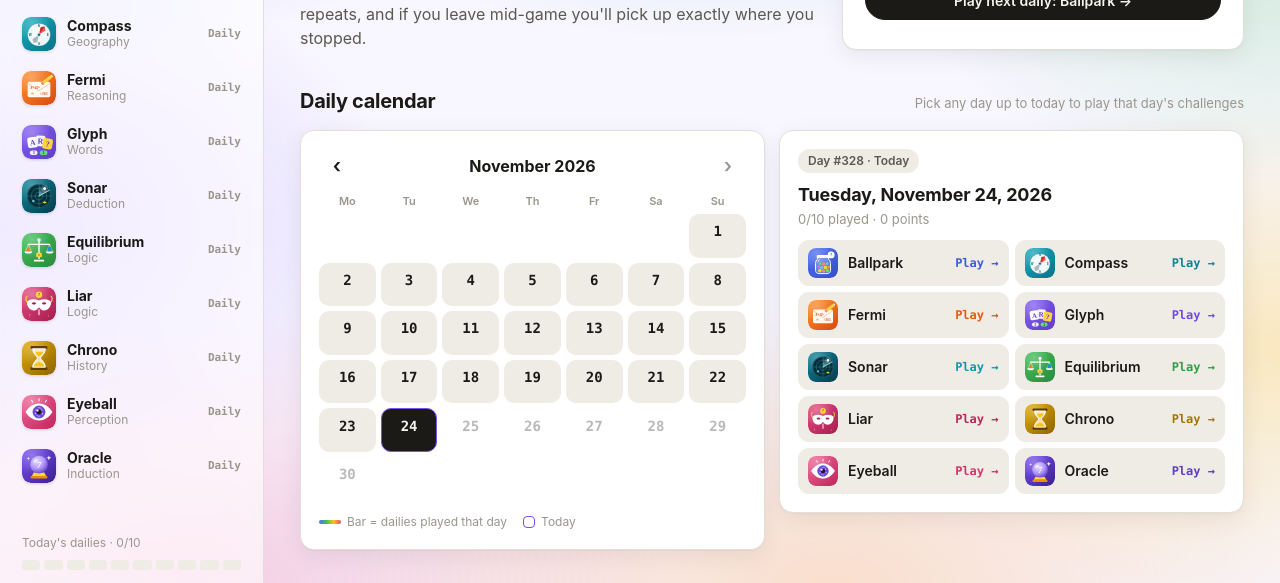
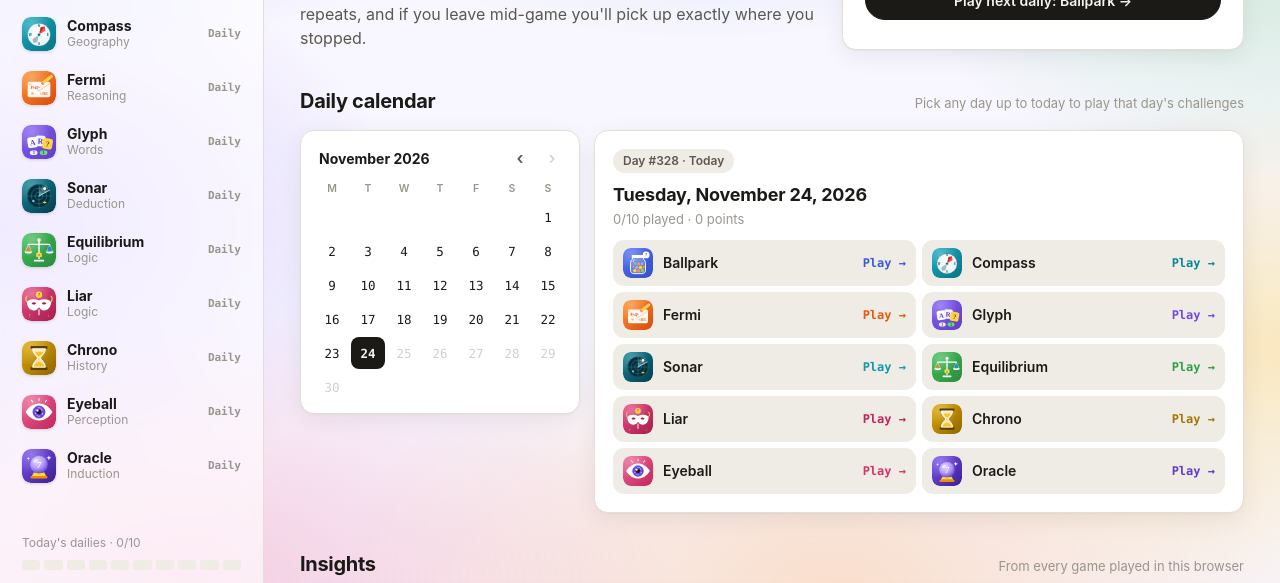
Before and after one commit to letmeguess-it/Mini-Games, a plain HTML site: page index.html in a window 1280 px wide. Shown: the part 212-795 px from the top of the page. Drawn offline with Linux system fonts and the light colour scheme.

Commit message:
Make the dashboard calendar compact and minimal
Small 280px month grid: plain day numbers, a dot for days with dailies played
(a short rainbow bar when all ten are done), today in purple, and month arrows
plus a Today link in the header. Removes the legend and per-day tiles, and
fixes a class clash that enlarged today's cell.

Co-Authored-By: Claude Opus 5.5 <noreply@anthropic.com>
Claude-Session: https://claude.ai/code/session_015qJj3CV6e3sqRqo5nVALnD

```diff
--- a/assets/app.js
+++ b/assets/app.js
@@ -129,19 +129,18 @@
     for (let d = 1; d <= daysIn; d++) {
       const key = `${calMonth}-${String(d).padStart(2, "0")}`, future = key > today, early = key < FIRST_DAY;
       const n = future || early ? 0 : doneOn(key).filter((x) => x.p).length;
-      cells += `<button class="cal-cell ${key === today ? "today" : ""} ${key === selDay ? "sel" : ""} ${n === GAMES.length ? "full" : ""}" data-day="${key}" ${future || early ? "disabled" : ""}
-        aria-label="${key}${n ? `, ${n} of ${GAMES.length} dailies played` : ""}"><b>${d}</b><i style="--p:${(n / GAMES.length) * 100}%"></i></button>`;
+      cells += `<button class="cal-cell ${key === today ? "is-today" : ""} ${key === selDay ? "sel" : ""} ${n === GAMES.length ? "full" : ""}" data-day="${key}" ${future || early ? "disabled" : ""}
+        aria-label="${key}${n ? `, ${n} of ${GAMES.length} dailies played` : ""}">${d}${n ? `<i class="${n === GAMES.length ? "all" : ""}"></i>` : ""}</button>`;
     }
     const rows = doneOn(selDay), pts = rows.reduce((a, x) => a + (x.p ? x.p.score : 0), 0), nDone = rows.filter((x) => x.p).length;
     const nice = new Date(selDay + "T12:00").toLocaleDateString(undefined, { weekday: "long", day: "numeric", month: "long", year: "numeric" });
     box.innerHTML = `
       <div class="card cal">
-        <div class="cal-head"><button class="btn sm ghost" data-nav="-1" ${canPrev ? "" : "disabled"} aria-label="Previous month">‹</button>
-          <b>${monthName}</b><button class="btn sm ghost" data-nav="1" ${canNext ? "" : "disabled"} aria-label="Next month">›</button></div>
-        <div class="cal-grid cal-dow">${["Mo", "Tu", "We", "Th", "Fr", "Sa", "Su"].map((d) => `<span>${d}</span>`).join("")}</div>
+        <div class="cal-head"><b>${monthName}</b>
+          ${calMonth !== today.slice(0, 7) || selDay !== today ? `<button class="cal-link" data-today>Today</button>` : ""}
+          <button class="cal-nav" data-nav="-1" ${canPrev ? "" : "disabled"} aria-label="Previous month">‹</button><button class="cal-nav" data-nav="1" ${canNext ? "" : "disabled"} aria-label="Next month">›</button></div>
+        <div class="cal-grid cal-dow">${["M", "T", "W", "T", "F", "S", "S"].map((d) => `<span>${d}</span>`).join("")}</div>
         <div class="cal-grid">${cells}</div>
-        <div class="cal-legend"><span><i class="lg-bar"></i>Bar = dailies played that day</span><span><i class="lg-today"></i>Today</span>
-          ${calMonth !== today.slice(0, 7) || selDay !== today ? `<button class="btn sm" data-today>Jump to today</button>` : ""}</div>
       </div>
       <div class="card day-panel">
         <div class="dp-head"><div><span class="pill">Day #${dayNumber(selDay)}${selDay === today ? " · Today" : ""}</span><h3>${nice}</h3>
--- a/assets/home.css
+++ b/assets/home.css
@@ -36,32 +36,29 @@
 .sk-name img { border-radius: 5px; }
 .paused .nav-icon { width: 40px; height: 40px; }
 
-/* Daily calendar */
-.cal-wrap { display: grid; grid-template-columns: minmax(0, 1fr) minmax(0, 1fr); gap: 14px; align-items: start; }
-@media (max-width: 1000px) { .cal-wrap { grid-template-columns: 1fr; } }
-.cal { padding: 18px; }
-.cal-head { display: flex; align-items: center; justify-content: space-between; margin-bottom: 10px; }
-.cal-head b { font-size: 16px; }
-.cal-head .btn { width: 36px; padding: 0; font-size: 20px; }
-.cal-grid { display: grid; grid-template-columns: repeat(7, minmax(0, 1fr)); gap: 5px; }
-.cal-dow span { text-align: center; font-size: 11px; color: var(--ink-3); font-weight: 600; padding-bottom: 4px; }
-.cal-cell { aspect-ratio: 1.3; border: 1px solid transparent; border-radius: 10px; background: var(--surface-2); cursor: pointer; display: flex; flex-direction: column;
-  align-items: center; justify-content: center; gap: 5px; padding: 4px; transition: transform .15s var(--ease), border-color .2s, background .2s; }
-.cal-cell b { font: 600 14px var(--mono); }
-.cal-cell i { display: block; width: 70%; height: 4px; border-radius: 2px; background: linear-gradient(90deg, #4c6ef5, #15aabf, #40c057, #fcc419, #ff922b, #e64980, #7950f2) 0 0 / 100% 100% no-repeat;
-  clip-path: inset(0 calc(100% - var(--p)) 0 0 round 2px); position: relative; }
-.cal-cell i::before { content: ""; position: absolute; inset: 0; }
-.cal-cell:hover:not(:disabled) { transform: translateY(-2px); border-color: var(--ink-3); }
-.cal-cell.today { border-color: #7950f2; }
-.cal-cell.sel { background: var(--ink); color: var(--bg); }
-.cal-cell.full b::after { content: "★"; font-size: 9px; margin-left: 2px; color: #fcc419; vertical-align: super; }
-.cal-cell:disabled { opacity: .3; cursor: not-allowed; background: transparent; }
-.cal-cell.empty { background: transparent; pointer-events: none; }
-.cal-legend { display: flex; gap: 16px; align-items: center; flex-wrap: wrap; font-size: 12px; color: var(--ink-3); margin-top: 12px; }
-.cal-legend i { display: inline-block; vertical-align: middle; margin-right: 6px; }
-.lg-bar { width: 22px; height: 4px; border-radius: 2px; background: linear-gradient(90deg, #4c6ef5, #40c057, #fcc419, #e64980); }
-.lg-today { width: 12px; height: 12px; border-radius: 4px; border: 1.5px solid #7950f2; }
-.cal-legend .btn { margin-left: auto; }
+/* Daily calendar: compact month grid */
+.cal-wrap { display: grid; grid-template-columns: 280px minmax(0, 1fr); gap: 14px; align-items: start; }
+@media (max-width: 760px) { .cal-wrap { grid-template-columns: 1fr; } .cal { max-width: 340px; } }
+.cal { padding: 14px 14px 10px; }
+.cal-head { display: flex; align-items: center; gap: 6px; margin-bottom: 8px; padding-left: 4px; }
+.cal-head b { font-size: 14px; flex: 1; }
+.cal-nav, .cal-link { border: 0; background: transparent; cursor: pointer; border-radius: 7px; color: var(--ink-2); font: 600 13px var(--font); height: 26px; }
+.cal-nav { width: 26px; font-size: 17px; line-height: 1; }
+.cal-link { padding: 0 8px; color: #7950f2; }
+.cal-nav:hover:not(:disabled), .cal-link:hover { background: var(--surface-2); }
+.cal-nav:disabled { opacity: .25; cursor: default; }
+.cal-grid { display: grid; grid-template-columns: repeat(7, minmax(0, 1fr)); gap: 2px; }
+.cal-dow span { text-align: center; font-size: 10.5px; color: var(--ink-3); font-weight: 600; padding: 2px 0 4px; }
+.cal-cell { height: 32px; border: 0; border-radius: 8px; background: transparent; cursor: pointer; position: relative; font: 500 12.5px var(--mono); color: var(--ink);
+  display: grid; place-items: center; transition: background .15s; }
+.cal-cell:hover:not(:disabled) { background: var(--surface-2); }
+.cal-cell i { position: absolute; bottom: 3px; left: 50%; width: 4px; height: 4px; margin-left: -2px; border-radius: 50%; background: #7950f2; }
+.cal-cell i.all { background: linear-gradient(90deg, #4c6ef5, #40c057, #fcc419, #e64980); width: 12px; margin-left: -6px; border-radius: 2px; }
+.cal-cell.is-today { color: #7950f2; font-weight: 700; }
+.cal-cell.sel, .cal-cell.sel:hover:not(:disabled) { background: var(--ink); color: var(--bg); }
+.cal-cell.sel i { background: var(--bg); }
+.cal-cell:disabled { color: var(--ink-3); opacity: .45; cursor: default; }
+.cal-cell.empty { pointer-events: none; }
 .day-panel { padding: 18px; }
 .dp-head h3 { margin: 8px 0 2px; font-size: 18px; letter-spacing: -.01em; text-transform: none; color: var(--ink); }
 .dp-head p { margin: 0 0 10px; font-size: 13px; }
```
